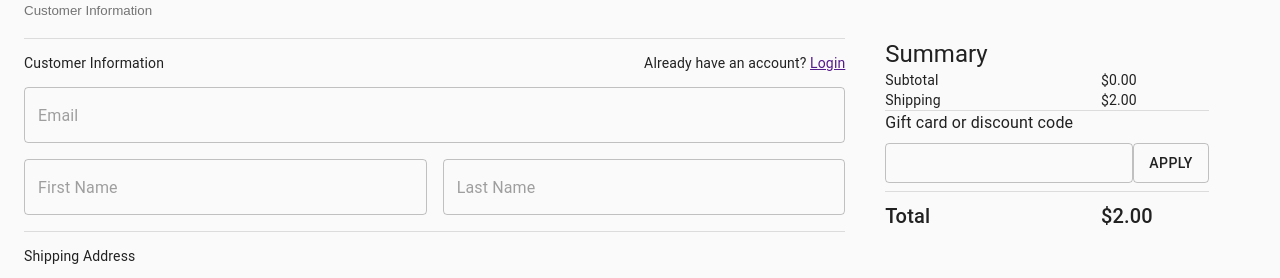
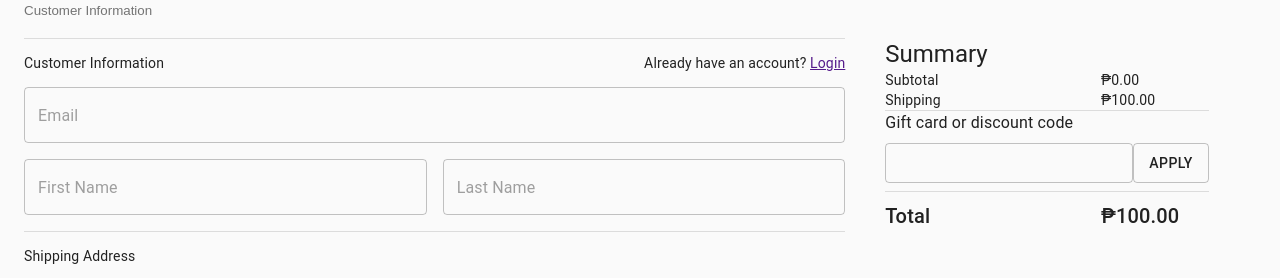
Before and after one commit to raphaelmans/ecommerce-react, a React (Create React App) app in the folder client/: page /checkout in a window 1280 px wide. Shown: the part 154-432 px from the top of the page. Built offline with nearby package versions, Linux system fonts and the light colour scheme.

Commit message:
currency change

```diff
--- a/client/src/pages/checkout/checkout.js
+++ b/client/src/pages/checkout/checkout.js
@@ -8,15 +8,15 @@ import CustomSeparator from "./breadcrumbco"
 const shippingCompany = [
     {
       companyName: "Ninja Van",
-      fee: 2,
+      fee: 100,
     },
     {
       companyName: "FedEx",
-      fee: 3,
+      fee: 155,
     },
     {
       companyName: "UPS",
-      fee: 2.5,
+      fee: 200,
     },
   ];
 
@@ -81,11 +81,11 @@ export default function Checkout() {
 
                         <Grid container>
                              <Grid item xs="8">Subtotal</Grid>
-    <Grid item xs="4">${subTotal.toFixed(2)}</Grid>
+    <Grid item xs="4">₱{subTotal.toFixed(2)}</Grid>
                         </Grid>
                         <Grid container>
                              <Grid item xs="8">Shipping</Grid>
-    <Grid item xs="4">${shippingFee[0].fee.toFixed(2)}</Grid>
+    <Grid item xs="4">₱{shippingFee[0].fee.toFixed(2)}</Grid>
                         </Grid>
 
                         <Divider/>
@@ -100,7 +100,7 @@ export default function Checkout() {
                         <Grid container>
                              <Grid item xs="8"><Typography variant="h6">Total</Typography></Grid>
                              {/* TODO: REPLACE WITH TOTAL COST INCLUDING SHIPPING FEE AND ETC */}
-                             <Grid item xs="4"><Typography variant="h6">${totalFee.toFixed(2)}</Typography></Grid>
+                             <Grid item xs="4"><Typography variant="h6">₱{totalFee.toFixed(2)}</Typography></Grid>
                         </Grid>
                         </Box>
             </Grid>
--- a/client/src/pages/checkout/customerinformation.js
+++ b/client/src/pages/checkout/customerinformation.js
@@ -33,7 +33,6 @@ export default function CustomerInformation({nextstep,prevstep,handleCustomerInf
         ctr++;
       }
     });
-    console.log(ctr);
     if(ctr === 7)
        nextstep();
 
--- a/client/src/pages/checkout/shippingmethod.js
+++ b/client/src/pages/checkout/shippingmethod.js
@@ -29,7 +29,7 @@ export default function ShippingMethod({editForm,nextstep,prevstep,setShipMethod
                             {shippingCompany.map(elem=>(
                                     <div style={{display:"flex",justifyContent:"space-between",width:"100%",flexDirection:"row",alignItems:"center"}}>
                                         <FormControlLabel value={elem.companyName} control={<Radio color="primary" />} label={elem.companyName}/>
-                                        <Typography variant="body1" >${elem.fee}</Typography>
+                                        <Typography variant="body1" >₱{elem.fee}</Typography>
                                     </div>
                             ))}
                             </div>
--- a/client/src/pages/productdetails/itemdetails.js
+++ b/client/src/pages/productdetails/itemdetails.js
@@ -29,7 +29,6 @@ export default function ProductDetails({productDetails}) {
 
 
 
-  console.log(typeof productDetails.itemDescription)
   const classes = useStyles();
 
   var editDescription = itemDetails.description.split(".");
@@ -38,7 +37,6 @@ export default function ProductDetails({productDetails}) {
     editDescription = productDetails.itemDescription.split(".");
   }
   const stars = productDetails.itemRating || 5;
-  console.log(stars)
   return (
     <div>
       <Typography variant="h5" gutterBottom>
```
